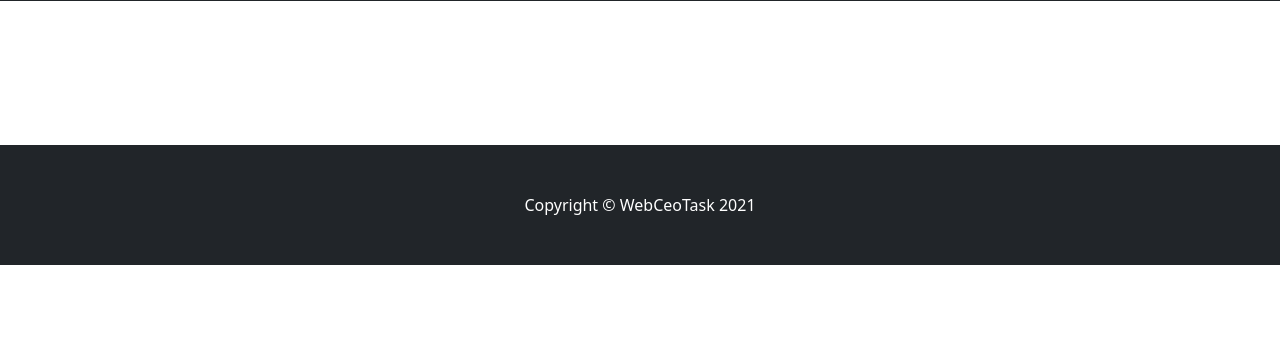
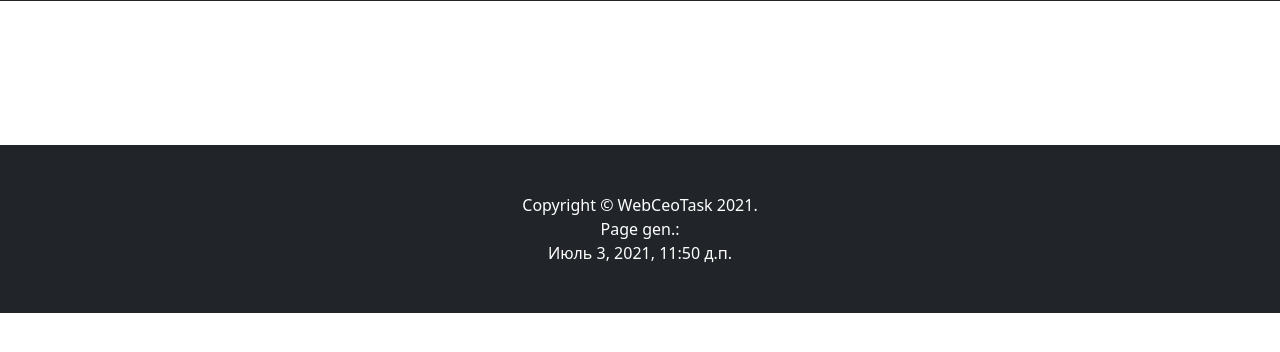
Before and after one commit to khmelev77/WebCeoTask, a Django app: page /shop/ in a window 1280 px wide. Shown: the part 352-704 px from the top of the page. Run offline with Django 3.2, Linux system fonts and the light colour scheme; data that the repository does not hold is empty; parts of the project's set-up code (start-up, migrations or seed data) failed here and were passed over; some libraries are stand-ins or nearby versions.

Commit message:
Section 10-11.

```diff
--- a/fixtures/sale.json
+++ /dev/null
@@ -1 +0,0 @@
-[{"model": "shop.sale", "pk": 5, "fields": {"date_of_sale": "2021-07-02T18:54:51.175Z", "seller": 5, "product": 4, "amount_sold": 4}}, {"model": "shop.sale", "pk": 6, "fields": {"date_of_sale": "2021-07-02T18:56:37.436Z", "seller": 5, "product": 4, "amount_sold": 1}}, {"model": "shop.sale", "pk": 7, "fields": {"date_of_sale": "2021-07-02T18:57:55.272Z", "seller": 5, "product": 4, "amount_sold": 1}}, {"model": "shop.sale", "pk": 8, "fields": {"date_of_sale": "2021-07-02T18:58:08.683Z", "seller": 5, "product": 4, "amount_sold": 1}}, {"model": "shop.sale", "pk": 9, "fields": {"date_of_sale": "2021-07-02T18:58:35.447Z", "seller": 5, "product": 4, "amount_sold": 1}}, {"model": "shop.sale", "pk": 10, "fields": {"date_of_sale": "2021-07-02T18:58:53.641Z", "seller": 5, "product": 4, "amount_sold": 1}}, {"model": "shop.sale", "pk": 11, "fields": {"date_of_sale": "2021-07-02T19:01:24.286Z", "seller": 4, "product": 3, "amount_sold": 2}}, {"model": "shop.sale", "pk": 12, "fields": {"date_of_sale": "2021-07-02T19:02:26.236Z", "seller": 4, "product": 3, "amount_sold": 1}}, {"model": "shop.sale", "pk": 13, "fields": {"date_of_sale": "2021-07-02T19:07:35.931Z", "seller": 4, "product": 5, "amount_sold": 1}}]
--- /dev/null
+++ b/shop/context_processors.py
@@ -0,0 +1,5 @@
+from shop.models import Product
+from datetime import datetime
+
+def page_gen_datetime(request):
+    return {"page_gen_datetime": datetime.now()}
--- a/taskapp/settings.py
+++ b/taskapp/settings.py
@@ -15,7 +15,6 @@
 
 # Build paths inside the project like this: BASE_DIR / 'subdir'.
 BASE_DIR = Path(__file__).resolve().parent.parent
-
 
 # Quick-start development settings - unsuitable for production
 # See https://docs.djangoproject.com/en/3.2/howto/deployment/checklist/
@@ -65,6 +64,7 @@
                 'django.template.context_processors.request',
                 'django.contrib.auth.context_processors.auth',
                 'django.contrib.messages.context_processors.messages',
+                'shop.context_processors.page_gen_datetime',
             ],
         },
     },
--- a/templates/base.html
+++ b/templates/base.html
@@ -48,7 +48,8 @@
 
         <!-- Footer-->
         <footer class="py-5 bg-dark">
-            <div class="container"><p class="m-0 text-center text-white">Copyright &copy; WebCeoTask 2021</p></div>
+            <div class="container"><p class="m-0 text-center text-white">Copyright &copy; WebCeoTask 2021. <br>Page gen.:
+                <br>{{ page_gen_datetime }}</p></div>
         </footer>
         <!-- Bootstrap core JS-->
         <script src="https://cdn.jsdelivr.net/npm/bootstrap@5.0.2/dist/js/bootstrap.bundle.min.js"></script>
```
Also changed, not shown: tests/test_forms.py (+1 -1 lines).
